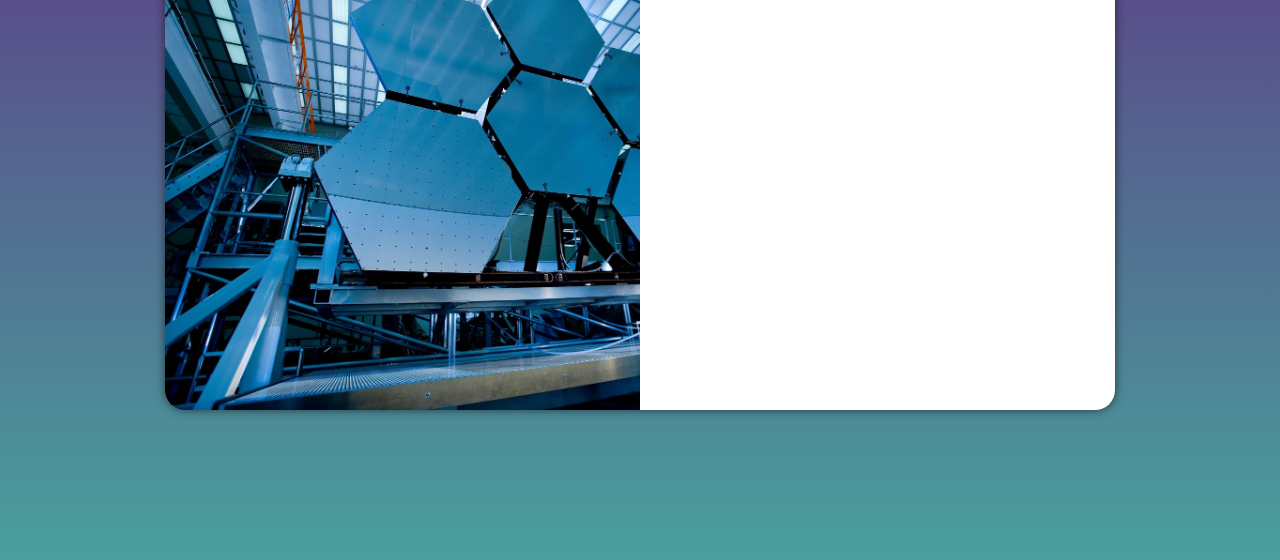
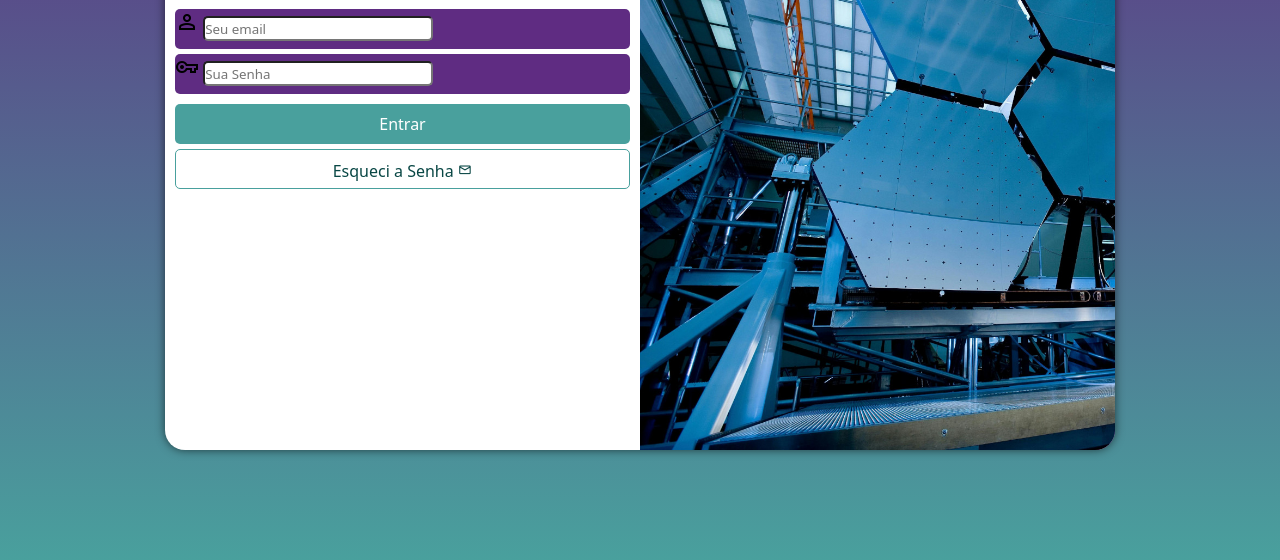
Before and after one commit to AlexandreCassilhas/projeto-login, a plain HTML site: page index.html in a window 1280 px wide. Shown: the part 240-800 px from the top of the page. Drawn offline with nearby package versions, Linux system fonts and the light colour scheme.

Commit message:
Inserting more CSS rules

```diff
--- a/estilos/mediaquery.css
+++ b/estilos/mediaquery.css
@@ -24,6 +24,10 @@
     width: 50%;
   }
 
+  div#formulario > p {
+    font-size: 1.0em;
+  }
+
 }
 
 @media screen and (min-width: 992px) {
@@ -38,14 +42,18 @@
   }
 
   section#login > div#imagem {
-    float: left;
+    float: right;
     width: 50%;
     height: 100%;
   }
 
   section#login > div#formulario {
-    float: right;
+    float: left;
     width: 50%;
   }
 
+  div#formulario > p {
+    font-size: 1.2em;
+  }
+
 }
--- a/estilos/style.css
+++ b/estilos/style.css
@@ -36,8 +36,8 @@ section#login {
   overflow: hidden; /* Tudo o que estiver fora da borda ficará escondido */
 
   background-color: white;
-  width: 250px;
-  height: 500px;
+  width: 300px;
+  height: 580px;
   border-radius: 20px;
   box-shadow: 0px 0px 10px rgba(0, 0, 0, 0.596);
 }
@@ -53,3 +53,79 @@ section#login > div#formulario {
   padding: 10px;
   display: block;
 }
+
+div#formulario > h2 {
+  text-align: center;
+  margin-bottom: 10px;
+}
+
+div#formulario > p {
+  font-size: 0.8em;
+}
+
+.campo {
+  background-color: #5f2c82;
+  display: block;
+  width: 100%;
+  height: 40px;
+  border-radius: 5px;
+  margin: 5px 0px;
+}
+
+.campo > label {
+  display: none;
+}
+
+input#iemail {
+  margin-top: 7px;
+  height: 25px;
+  width: 230px;
+  border-radius: 5px;
+}
+
+input#isenha {
+  margin-top: 7px;
+  height: 25px;
+  width: 230px;
+  border-radius: 5px;
+}
+
+/* Forma de se referenciar a um botão tipo "Submit" nas CSS */
+.submit-button {
+  display: block;
+  font-size: 1em;
+  width: 100%;
+  height: 40px;
+  background-color: #49a09d;
+  color: white;
+  border: none;
+  border-radius: 5px;
+  margin-top: 10px;
+}
+
+.submit-button:hover {
+  background-color: #2d6462;
+}
+
+.botao {
+  display: block;
+  text-align: center;
+  font-size: 1em;
+  width: 100%;
+  height: 40px;
+  padding-top: 10px;
+  margin-top: 5px;
+  background-color: white;
+  border: 1px #49a09d solid;
+  border-radius: 5px;
+  text-decoration: none; /* Tira o sublinhado */
+  color:#094745;
+}
+
+.botao:hover {
+  background-color: #6cd3cf;
+}
+
+.botao > span {
+  font-size: 0.9em;
+}
--- a/index.html
+++ b/index.html
@@ -4,6 +4,7 @@
   <meta charset="UTF-8">
   <meta name="viewport" content="width=device-width, initial-scale=1.0">
   <title>Login</title>
+  <link rel="stylesheet" href="https://fonts.googleapis.com/css2?family=Material+Symbols+Outlined:opsz,wght,FILL,GRAD@20..48,100..700,0..1,-50..200" />
   <link rel="stylesheet" href="estilos/style.css">
   <link rel="stylesheet" href="estilos/mediaquery.css">
 </head>
@@ -16,7 +17,36 @@
       <div id="formulario">
         <h2>Login</h2>
         <p>Seja bem-vindo novamente. Faça login para acessar sua conta e pode fazer as configurações do seu ambiente.</p>
-        <form action="login.js" method="post">
+        <form action="login.js" method="post" autocomplete="on">
+          <div class="campo">
+            <span class="material-symbols-outlined">person</span>
+            <input  type="email"
+                    name="email"
+                    id="iemail"
+                    placeholder="Seu email"
+                    autocomplete="email"
+                    required
+                    maxlength="30"
+            >
+            <label for="iemail">Login</label>
+          </div>
+
+          <div class="campo">
+            <span class="material-symbols-outlined">vpn_key</span>
+            <input  type="password"
+                    name="senha"
+                    id="isenha"
+                    placeholder="Sua Senha"
+                    autocomplete="current-password"
+                    required
+                    minlength="8"
+            >
+            <label for="isenha">Senha</label>
+          </div>
+
+          <input type="submit" value="Entrar" class="submit-button">
+          <a href="esqueci.js" class="botao">Esqueci a Senha <span class="material-symbols-outlined">mail</span>
+          </a>
         </form>
       </div>
     </section>
```
